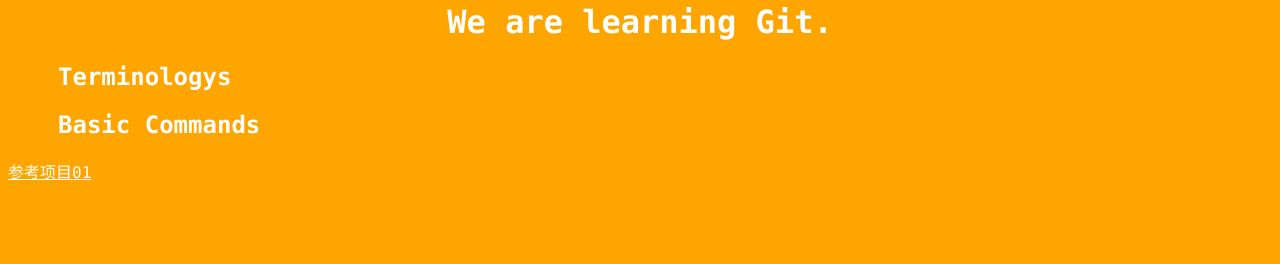
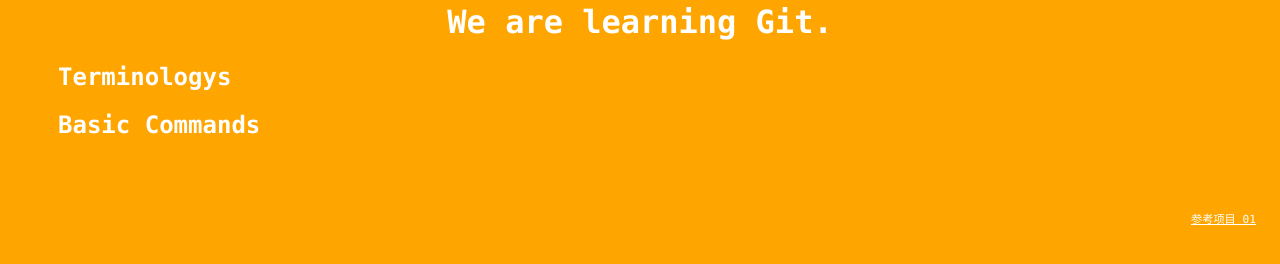
Before and after one commit to gittang1/git_learning, a plain HTML site: page index.html in a window 1280 px wide. Shown: the part 182-446 px from the top of the page. Drawn offline with Linux system fonts and the light colour scheme.

Commit message:
Modify index.html and style.css

```diff
--- a/index.html
+++ b/index.html
@@ -44,12 +44,12 @@
         </div>
     </section>
 
+    <footer>
+        <p>
+            <a href="https://github.com/TTN-js/unforGITtable"> 参考项目 01</a>
+        </p>
+    </footer>
 
-    <footer>
-	<p>
-	   <a href="https://github.com/TTN-js/unforGITtable">参考项目01</a>
-	</p>
-    </footer>
 
     <script src="js/script.js"></script>
  </body>
--- a/styles/style.css
+++ b/styles/style.css
@@ -48,3 +48,16 @@ div.panel {
   padding: 0 18px 0 0;
   display: none;
 }
+footer{
+  right: 0;
+  bottom: 0;
+  position: relative;
+  padding: 10px 1rem 10px 0;
+  margin-top: 50px;
+  font-size: 0.7em;
+  text-align: right;
+}
+
+footer p{
+  margin-bottom:0;
+}
```
